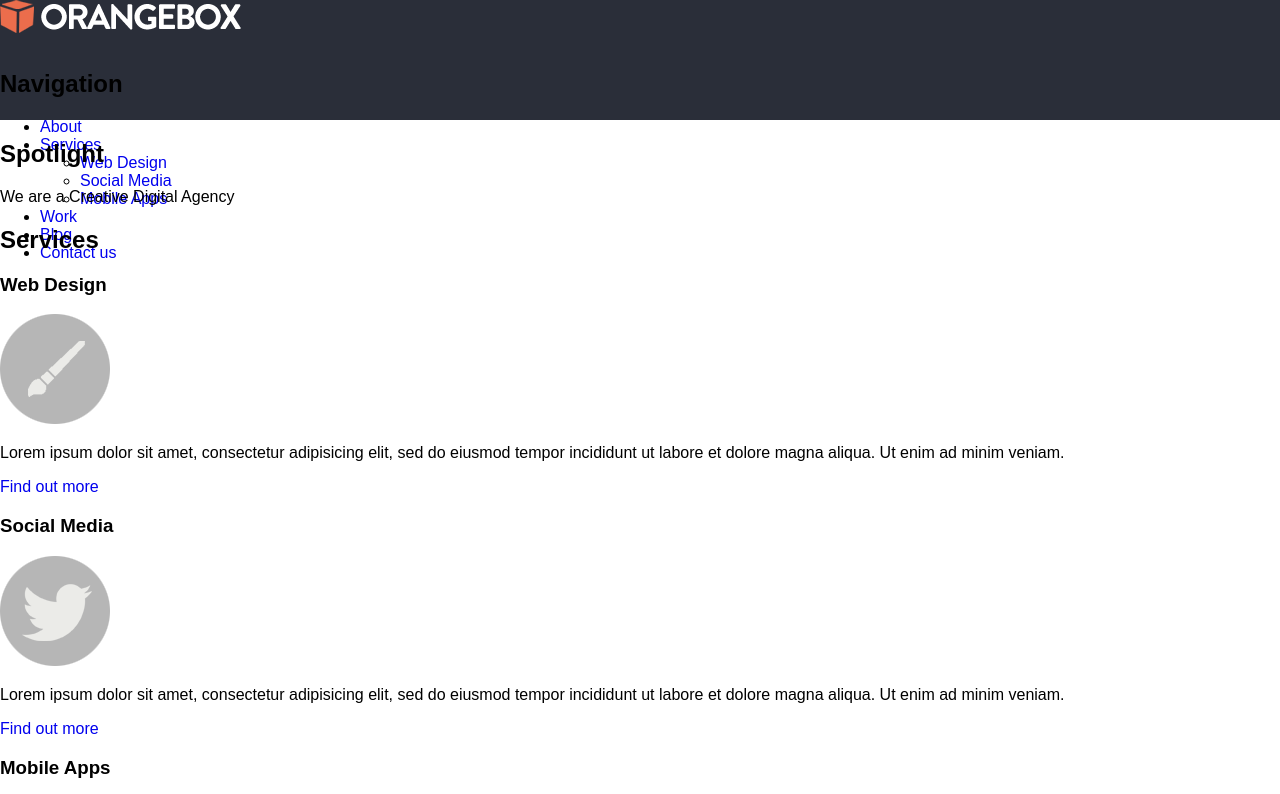
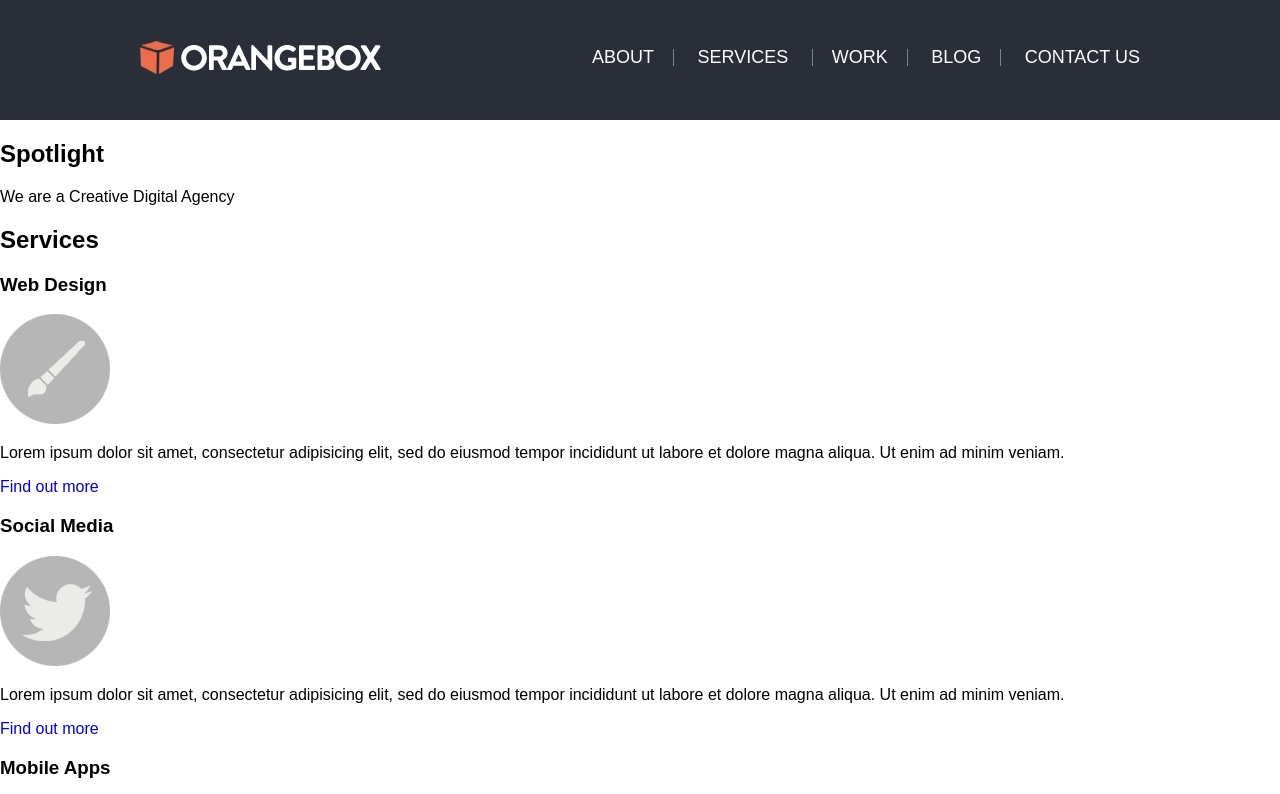
Before and after one commit to larrymjordan/orangebox, a plain HTML site: page index.html in a window 1280 px wide. Shown: the top 794 px of the page. Drawn offline with Linux system fonts and the light colour scheme.

Commit message:
CSS Header and Navigation bar

```diff
--- a/index.html
+++ b/index.html
@@ -12,6 +12,7 @@
 </head>
 <body>
   <header>
+    <div class="wrapper">
       <h1><a href="index.html" target="_self">Orange Box</a></h1>
       <nav>
         <h2>Navigation</h2>
@@ -29,6 +30,7 @@
           <li><a href="#" target="_self">Contact us</a></li>
         </ul>
       </nav>
+    </div>
   </header>
 
   <section>
--- a/screen.css
+++ b/screen.css
@@ -22,15 +22,70 @@ header{
 }
 
 header h1{
+  left:0;
   margin:0;
   padding:0;
+  position:absolute;
+  top:41px;
 }
 
 header h1 a{
-  background:url(../img/logo.png) no-repeat;
+  background:url(img/logo.png) no-repeat;
   display:block;
   height:50px;
   outline:none;
   text-indent:-9999px;
   width:250px;
 }
+
+nav{
+  top:47px;
+  position:absolute;
+  right:0;
+}
+
+nav h2{
+  display:none;
+}
+
+nav ul{
+  margin:0;
+  padding:0;
+}
+
+nav ul li{
+  border-right:1px solid #78839F;
+  display:inline;
+  list-style-type: none;
+  padding:0 19px;
+}
+
+nav ul li:last-child{
+  border:0;
+  padding-right:0;
+}
+
+nav ul li a{
+  color: white;
+  font-size:18px;
+  text-decoration: none;
+  text-transform: uppercase;
+}
+
+nav ul li a:hover{
+  color:#EB6D4C;
+}
+
+nav ul li ul{
+  display:none;
+}
+
+/**
+ * Classes
+ */
+
+.wrapper{
+  margin: 0 auto;
+  position:relative;
+  width:1000px;
+}
```
Lines whose indentation alone changed are shown as unchanged.
